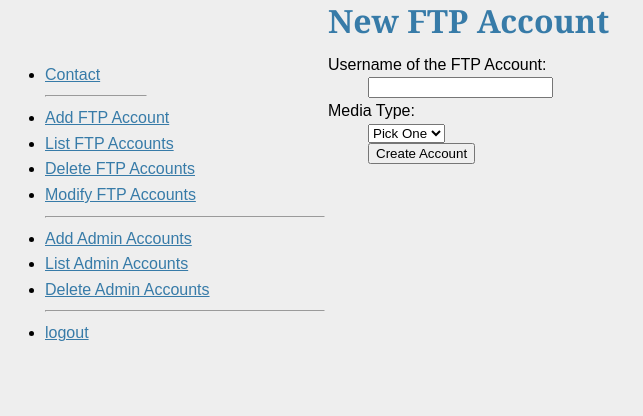
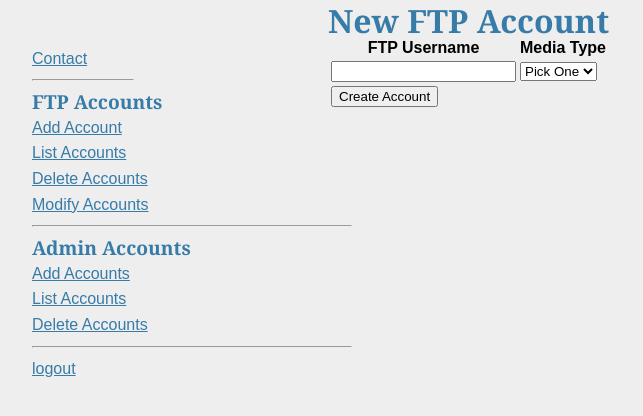
Before and after one commit to guymatz/ftp_admin, a Flask app: page /ftp/new in a window 1280 px wide. Shown: the top 416 px of the page, without its empty margins (0-643 px from the left). Run offline with Flask 2, Linux system fonts and the light colour scheme; the visitor is signed in with stand-in values (Sample User, id 1).

Commit message:
pertied thangs up a bit

```diff
--- a/app/static/style.css
+++ b/app/static/style.css
@@ -21,7 +21,7 @@ div#flashed			{    margin-left: 10em;    font-size: large; }
 div#nav {
     position: absolute;
     top: 20px;
-    left: 5px;
+    left: 2em;
     width: 20em;
 }
 
--- a/app/templates/base.html
+++ b/app/templates/base.html
@@ -22,29 +22,34 @@
       </div>
       <div id="nav">
           <br />
-          <ul>
             {% block nav %}
-              <li><a href="/contact/">Contact</a></li>
+              <a href="/contact/">Contact</a>
               <hr id="nav"/>
+              <h2>FTP Accounts</H2>
               {% if 'username' in session %}
-                <li><a href="{{url_for('new_ftp_user')}}">Add FTP Account</a>
-                <li><a href="{{url_for('ftp_users')}}">List FTP Accounts</a>
-                <li><a href="{{url_for('del_ftp_users')}}">Delete FTP Accounts</a></li>
-                <li><a href="{{url_for('mod_ftp_users')}}">Modify FTP Accounts</a></li>
+                <a href="{{url_for('new_ftp_user')}}">Add Account</a>
+                <br />
+                <a href="{{url_for('ftp_users')}}">List Accounts</a>
+                <br />
+                <a href="{{url_for('del_ftp_users')}}">Delete Accounts</a>
+                <br />
+                <a href="{{url_for('mod_ftp_users')}}">Modify Accounts</a>
 
                 {% if session['admin'] == 'True' %}
                   <hr />
-                  <li><a href="{{url_for('new_admin')}}">Add Admin Accounts</a></li>
-                  <li><a href="{{url_for('list_admins')}}">List Admin Accounts</a></li>
-                  <li><a href="{{url_for('del_ftp_admins')}}">Delete Admin Accounts</a></li>
+                  <h2>Admin Accounts</H2>
+                  <a href="{{url_for('new_admin')}}">Add Accounts</a>
+                  <br />
+                  <a href="{{url_for('list_admins')}}">List Accounts</a>
+                  <br />
+                  <a href="{{url_for('del_ftp_admins')}}">Delete Accounts</a>
                 {% endif %}
                 <hr />
-                <li><a href="{{url_for('login')}}">logout</a>
+                <a href="{{url_for('login')}}">logout</a>
               {% else %}
                 <li><a href="{{url_for('login')}}">login</a>
               {% endif %}
             {% endblock %}
-          </ul>
       </div>
   </body>
 </html>
--- a/app/templates/new_ftp.html
+++ b/app/templates/new_ftp.html
@@ -4,16 +4,28 @@
 {% block body %}
 <h1>New FTP Account</h1>
 <form action="/ftp/new" method="post">
-    <dl>
-      <dt>Username of the FTP Account:
-      <dd><input type="text" name="ftp_username">
-      <dt>Media Type:
-      <dd><select name="media_type">
-      	<dd><option value="">Pick One</option>
-      	<dd><option value="talk">Talk</option>
-      	<dd><option value="music">Music</option>
-      <dd></select>
-      <dd><input type="submit" value="Create Account">
-    </dl>
+    <table>
+      <tr>
+        <th>FTP Username</th>
+        <th>Media Type</th>
+      </tr>
+      <tr>
+        <td>
+          <input type="text" name="ftp_username">
+        </td>
+        <td>
+          <select name="media_type">
+          	<option value="">Pick One</option>
+          	<option value="talk">Talk</option>
+          	<option value="music">Music</option>
+          </select>
+        </td>
+
+        <tr>
+          <td>
+            <input type="submit" value="Create Account">
+          </td>
+        </tr>
+    </table>
 </form>
 {% endblock %}
```
